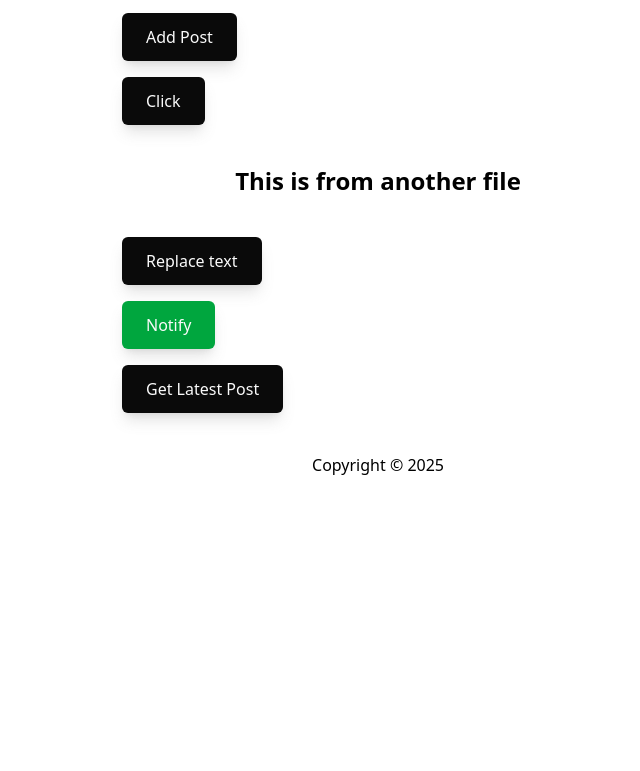
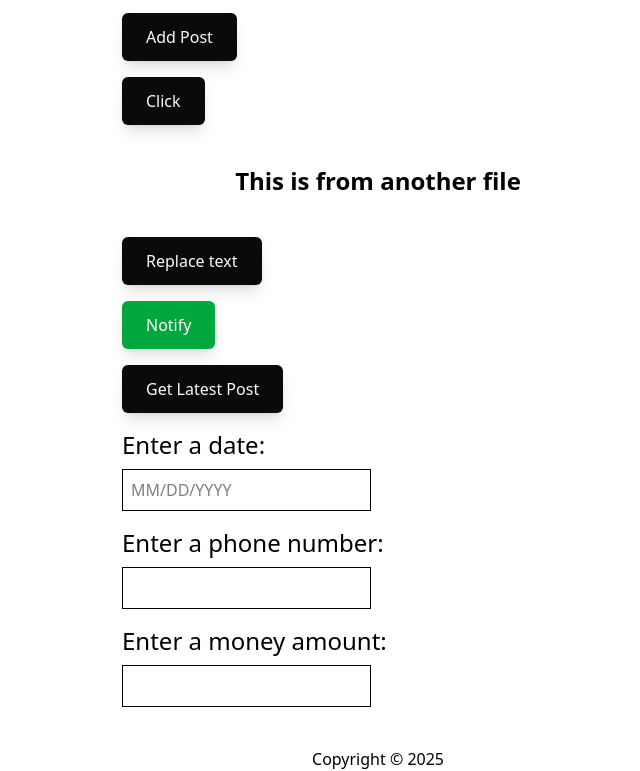
Before and after one commit to Konradx3/alpine-playground, a plain HTML site: page index.html in a window 1280 px wide. Shown: the part 549-1320 px from the top of the page, without its empty margins (262-902 px from the left). Before the commit the page ends 1026 px from the top, so only its background shows below. Drawn offline with nearby package versions, Linux system fonts and the light colour scheme.

Commit message:
Feature: Alpine plugin, x-mask

```diff
--- a/index.html
+++ b/index.html
@@ -5,6 +5,9 @@
     <meta name="viewport" content="width=device-width, initial-scale=1.0">
     <meta http-equiv="X-UA-Compatible" content="ie=edge">
     <title>Alpine Playground</title>
+    <!-- Alpine Plugins -->
+    <script defer src="https://cdn.jsdelivr.net/npm/@alpinejs/mask@3.x.x/dist/cdn.min.js"></script>
+
     <script defer src="https://cdn.jsdelivr.net/npm/alpinejs@3.14.8/dist/cdn.min.js"></script>
     <script src="https://cdn.jsdelivr.net/npm/@tailwindcss/browser@4"></script>
     <script src="https://cdnjs.cloudflare.com/ajax/libs/axios/1.8.4/axios.min.js" integrity="sha512-2A1+/TAny5loNGk3RBbk11FwoKXYOMfAK6R7r4CpQH7Luz4pezqEGcfphoNzB7SM4dixUoJsKkBsB6kg+dNE2g==" crossorigin="anonymous" referrerpolicy="no-referrer"></script>
@@ -140,6 +143,27 @@
             Get Latest Post
         </button>
 
+        <!--  Plugin mask -->
+        <div class="mt-4">
+            <h3 class="text-2xl mb-2">Enter a date:</h3>
+            <input class="border wi-full p-2" x-mask="99/99/9999" placeholder="MM/DD/YYYY"/>
+        </div>
+
+        <div class="mt-4">
+            <h3 class="text-2xl mb-2">Enter a phone number:</h3>
+            <input
+                    class="border wi-full p-2"
+                    x-mask:dynamic="
+                $input.startsWith('34') || $input.startsWith('37')
+                    ? '9999 999999 99999' : '9999 9999 9999 9999'
+            ">
+        </div>
+
+        <div class="mt-4">
+            <h3 class="text-2xl mb-2">Enter a money amount:</h3>
+            <input class="border wi-full p-2" x-mask:dynamic="$money($input, '.', ' ', 4 )"/>
+        </div>
+
     </div>
 </main>
 
```
